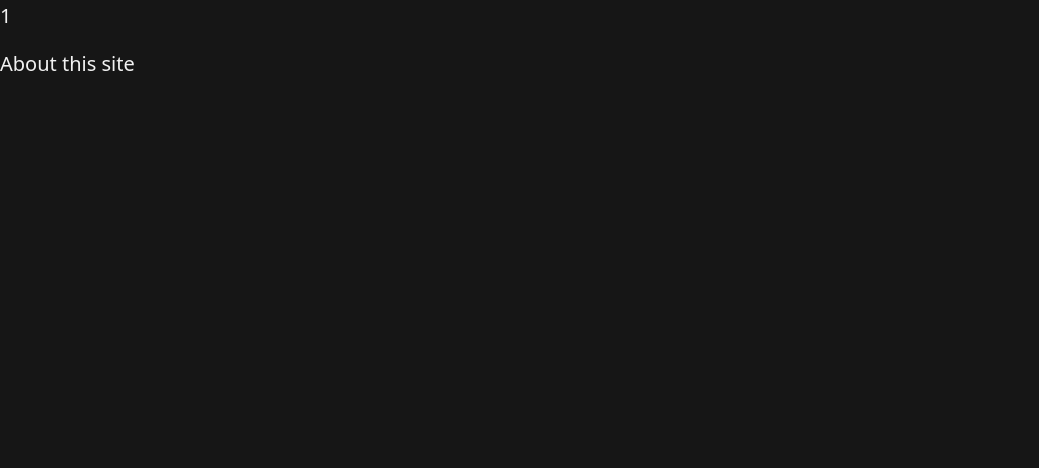
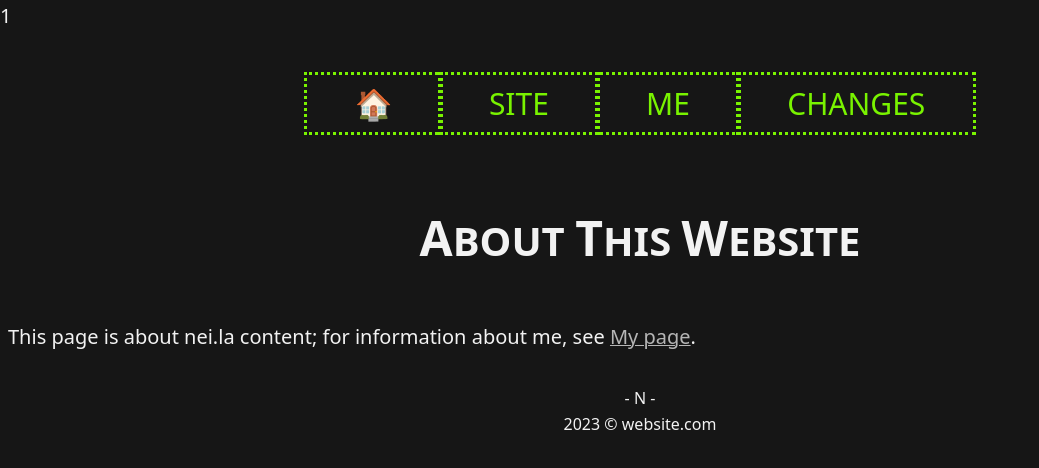
Before and after one commit to neila/neila.github.io, a Next.js app: page /about in a window 1280 px wide. Shown: the top 468 px of the page, without its empty margins (0-1039 px from the left). Built offline with nearby package versions, Linux system fonts and the light colour scheme.

Commit message:
add boilerplate page

```diff
--- /dev/null
+++ b/src/pages/_archives/index.tsx
@@ -0,0 +1,50 @@
+import BaseLayout from "@/components/layouts/Base";
+import { NextPage } from "next";
+
+import Link from "next/link";
+
+const NavLinks = () => {
+  return (
+    <nav>
+      <h3>
+        <Link href="/_archives/works">works</Link>&emsp;
+        <Link href="/_archives/art">art</Link>&emsp;
+        <Link href="/_archives/ideas">idea</Link>&emsp;
+        <Link href="/_archives/about">about</Link>
+      </h3>
+    </nav>
+  );
+};
+
+const HomePage: NextPage = () => {
+  const PageLink = (params: {
+    refPage: string;
+    pageName: string;
+  }) => {
+    return (
+      <div>
+        <Link
+          href={params.refPage}
+          passHref={true}
+          className="underline decoration-dotted whitespace-nowrap"
+        >
+          {params.pageName}
+        </Link>
+      </div>
+    );
+  };
+
+  return (
+    <>
+      <BaseLayout className="px-4">
+        <h2>Old Links</h2>
+        <NavLinks />
+
+        <h2>Tests</h2>
+        <PageLink refPage="/_test/typography" pageName="typography" />
+      </BaseLayout>
+    </>
+  );
+};
+
+export default HomePage;
--- a/src/pages/about/index.tsx
+++ b/src/pages/about/index.tsx
@@ -1,5 +1,30 @@
+import BaseLayout from "@/components/layouts/Base";
+import Link from "next/link";
+
 const AboutSitePage = () => {
-  return <div>About this site</div>;
+  return (
+    <>
+      <BaseLayout>
+        <h1 className="top-heading text-center leading-[8rem]">
+          {/* TODO (5): automate capitalization of first word in headings */}
+          <span className="text-[3rem]">A</span>BOUT{" "}
+          <span className="text-[3rem]">T</span>HIS{" "}
+          <span className="text-[3rem]">W</span>EBSITE
+        </h1>
+
+        <p>
+          This page is about nei.la content;{" "}
+          {/* for the details of its
+          implementatioan & design, see the{" "}
+          <Link href="/about">Design page</Link>; and  */}
+          for information about me, see <Link href="/me">My page</Link>.
+        </p>
+
+        {/* <h1>The content</h1>
+        <h1>Technical specfictions</h1> */}
+      </BaseLayout>
+    </>
+  );
 };
 
 export default AboutSitePage;
--- a/src/pages/changelog/index.tsx
+++ b/src/pages/changelog/index.tsx
@@ -1,5 +1,15 @@
-const ChangeLogPage = () => {
-  return <div>Changelog</div>;
+import BaseLayout from "@/components/layouts/Base";
+
+const ChangelogPage = () => {
+  return (
+    <>
+      <BaseLayout>
+        <h1 className="top-heading text-center">
+          <span className="text-[3rem]">C</span>HANGELOG
+        </h1>
+      </BaseLayout>
+    </>
+  );
 };
 
-export default ChangeLogPage;
+export default ChangelogPage;
```
